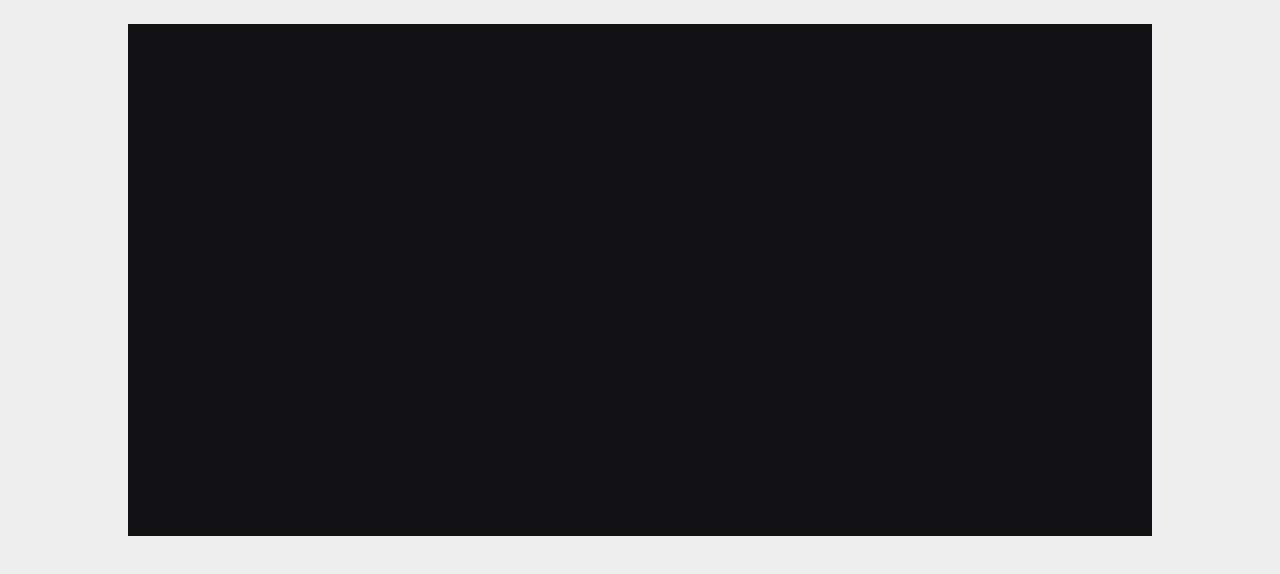
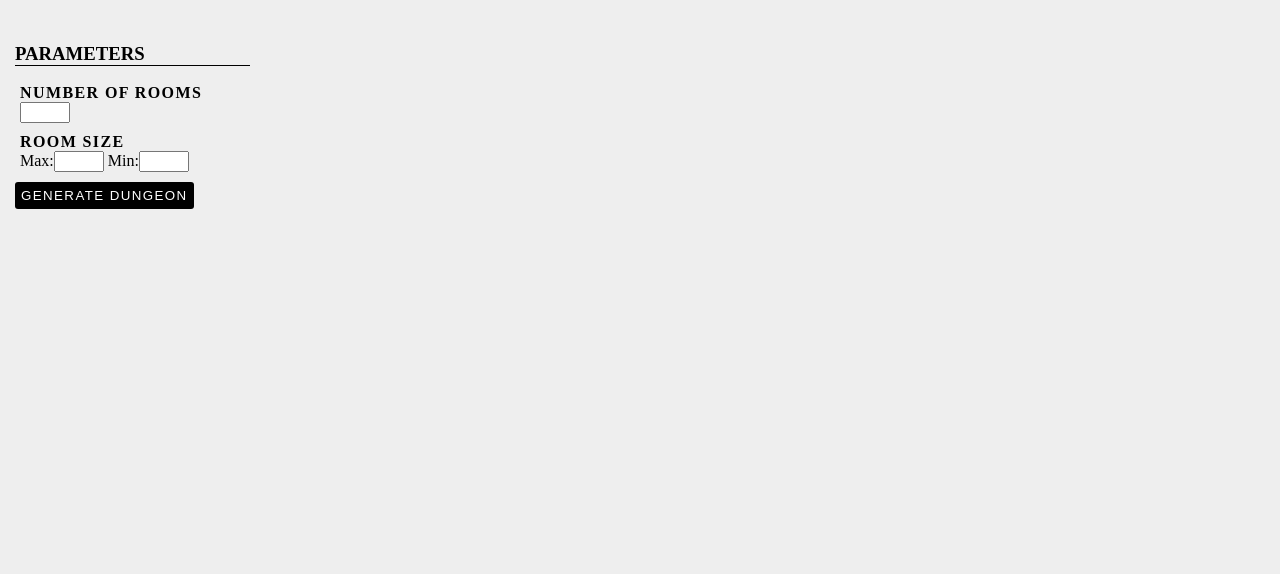
Before and after one commit to Pedr0Rocha/ProceduralDungeonGenerator, a plain HTML site: page dungeon.html in a window 1280 px wide. Shown: the part 66-640 px from the top of the page. Drawn offline with Linux system fonts and the light colour scheme.

Commit message:
Basic parameters layout and styling

```diff
--- a/dungeon.html
+++ b/dungeon.html
@@ -1,6 +1,21 @@
 <h1 class="main-title">Procedural Dungeon Generator</h1>
 
-<canvas id="canvas"></canvas>
+<div class="side-menu">
+	<h3 class="side-menu-title">Parameters</h3>
+	<div class="fields">
+		<label class="label-title">Number of Rooms</label>
+		<div><input type="number" name="rooms"></div>
+	</div>
+	<div class="fields">
+		<label class="label-title">Room Size</label>
+		<div><label>Max:</label><input type="number" name="maxSize">
+		<label>Min:</label><input type="number" name="minSize"></div>
+	</div>
+	<button class="btn-generate" id="btn-generate" onClick="Renderer.Render();">Generate Dungeon</button></div>
+
+<div class="canvas-wrapper">
+	<canvas id="canvas"></canvas>
+</div>
 
 <script type="text/javascript" src="maprenderer.js"></script>
 <link rel="stylesheet" type="text/css" href="style.css">
--- a/maprenderer.js
+++ b/maprenderer.js
@@ -20,12 +20,12 @@ var Renderer = {
     },
 
     Render: function () {
-        this.context.fillStyle = COLOR_FLOOR;
         for (var y = 0; y < this.height; y++)
-            for (var x = 0; x < this.width; x++)
+            for (var x = 0; x < this.width; x++){
+                if (y % 2 == 0 && x % 2 == 0) this.context.fillStyle = COLOR_FLOOR;
+                else this.context.fillStyle = COLOR_VOID;
                 this.context.fillRect(x * this.scale, y * this.scale, this.scale, this.scale);
+            }
     }
 };
-
 Renderer.Init();
-Renderer.Render();
--- a/style.css
+++ b/style.css
@@ -3,13 +3,50 @@ body {
 	background-color: #eee;
 }
 .main-title{
+	width: 100%;
 	text-align: center;
 	font-size: 40px;
 	border-bottom: 1px solid #000;
 }
-#canvas{
-	position: absolute;
-	left: 0;
-	right: 0;
-	margin: auto;
+.canvas-wrapper{
+	width: 80%;
+	float: right;
 }
+.side-menu{
+	width: 20%;
+	float: left;
+}
+.side-menu .side-menu-title{
+	font-weight: bold;
+	text-transform: uppercase;
+	border-bottom: 1px solid #000;
+	margin-right: 15px;
+}
+.side-menu .fields{
+	margin: 10px 5px;
+}
+.side-menu .fields input[type=number]{
+	width: 50px;
+}
+.side-menu .fields .label-title{
+	font-weight: bold;
+	font-style: 11px;
+	letter-spacing: 1.4;
+	text-transform: uppercase;
+}
+.side-menu .btn-generate{
+	background-color: #000;
+	color: #fff;
+	text-transform: uppercase;
+	font-style: 10px;
+	letter-spacing: 1.4;
+	border: 1px solid transparent;
+	padding: 5px;
+	border-radius: 3px;
+	cursor: pointer;
+}
+.side-menu .btn-generate:hover{
+	background-color: #fff;
+	color: #000;
+	border: 1px solid #000;
+}
```
